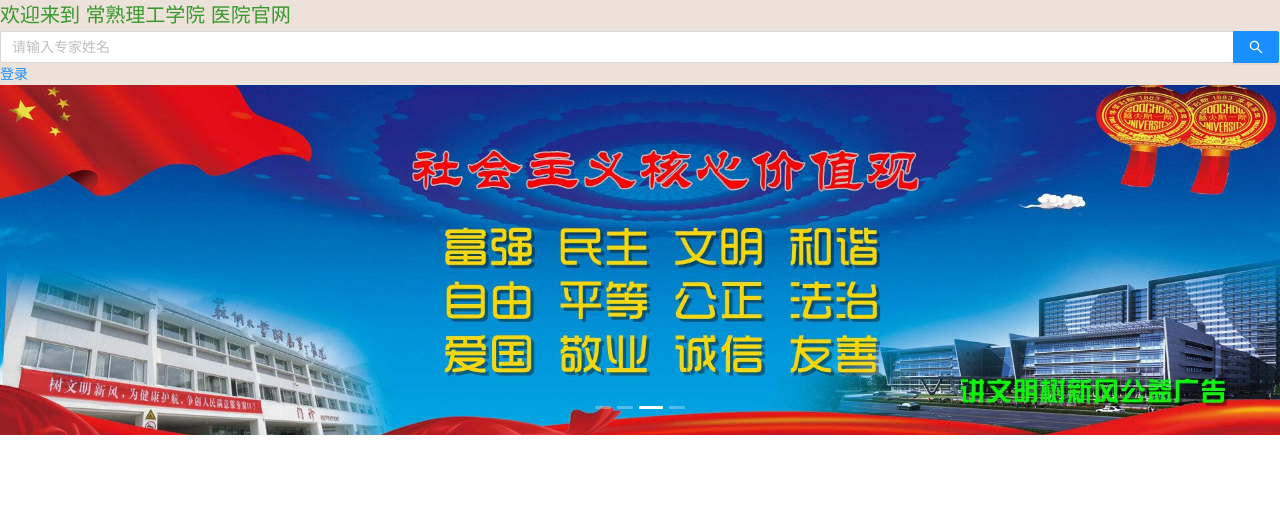
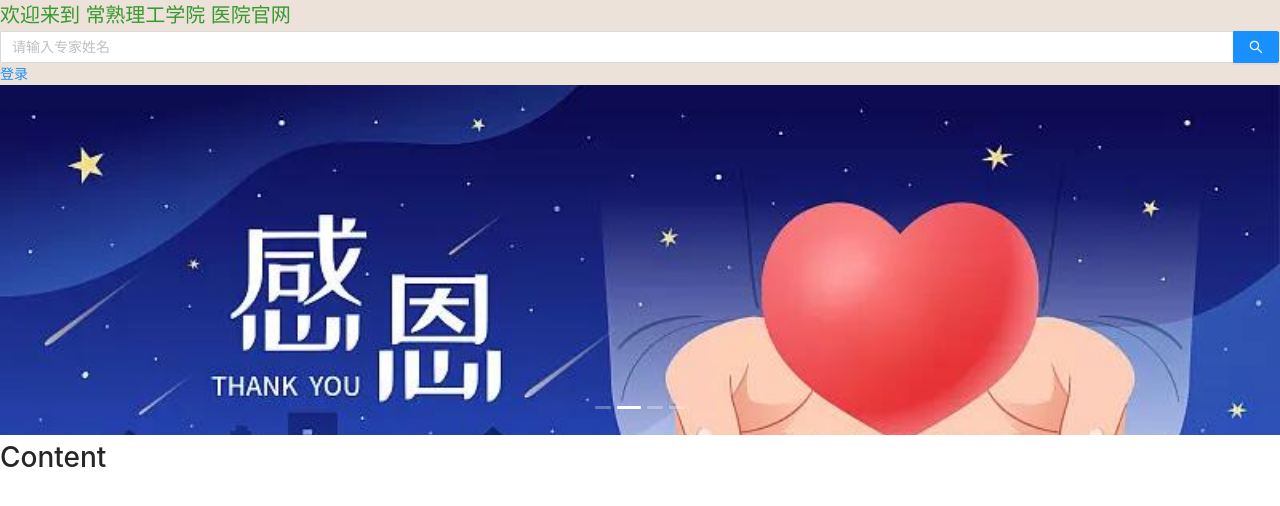
Before and after one commit to kongmingLatern/hospitalOrder, a Vue app in the folder frontend/: page /index in a window 1280 px wide. Shown: the top 506 px of the page. Built offline with nearby package versions, Linux system fonts and the light colour scheme; grey boxes are pictures that could not be loaded.

Commit message:
feat: add Content.vue

```diff
--- a/frontend/src/page/Index.vue
+++ b/frontend/src/page/Index.vue
@@ -1,11 +1,13 @@
 <template>
   <Header />
   <Carousel />
+  <Content />
 </template>
 
 <script setup lang='ts'>
 import Header from '@/views/index/Header.vue'
 import Carousel from '@/views/index/Carousel.vue'
+import Content from '../views/index/Content.vue'
 </script>
 
 <style scoped lang="scss">
--- /dev/null
+++ b/frontend/src/views/index/Content.vue
@@ -0,0 +1,13 @@
+<template>
+  <h1>
+    Content
+  </h1>
+</template>
+
+<script setup lang='ts'>
+
+</script>
+
+<style scoped>
+
+</style>
```
